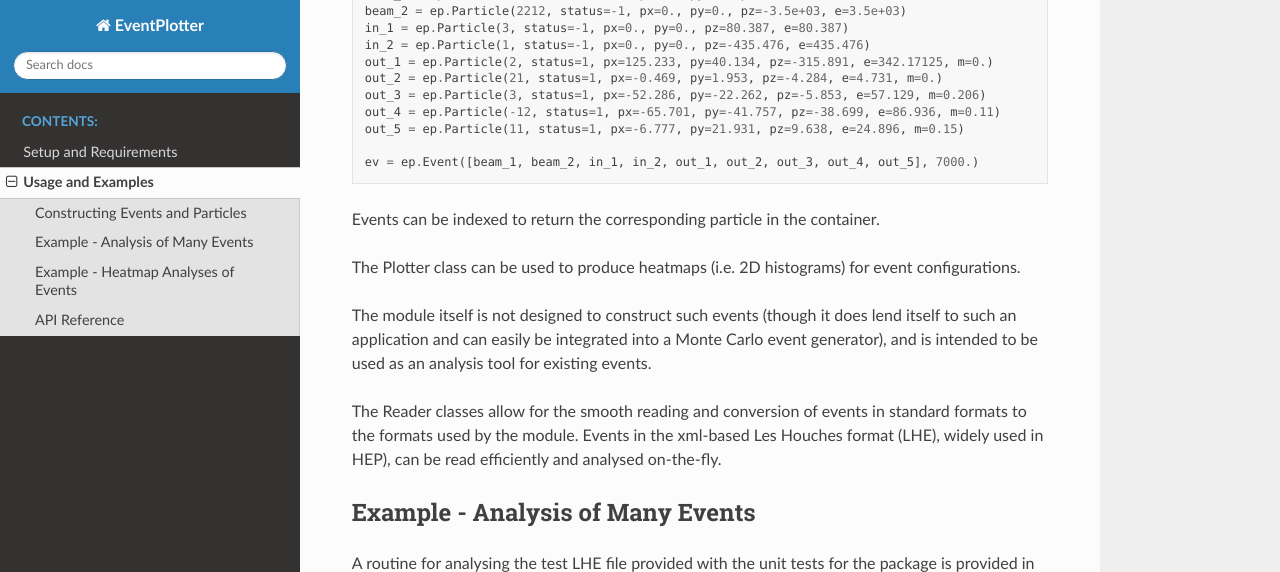
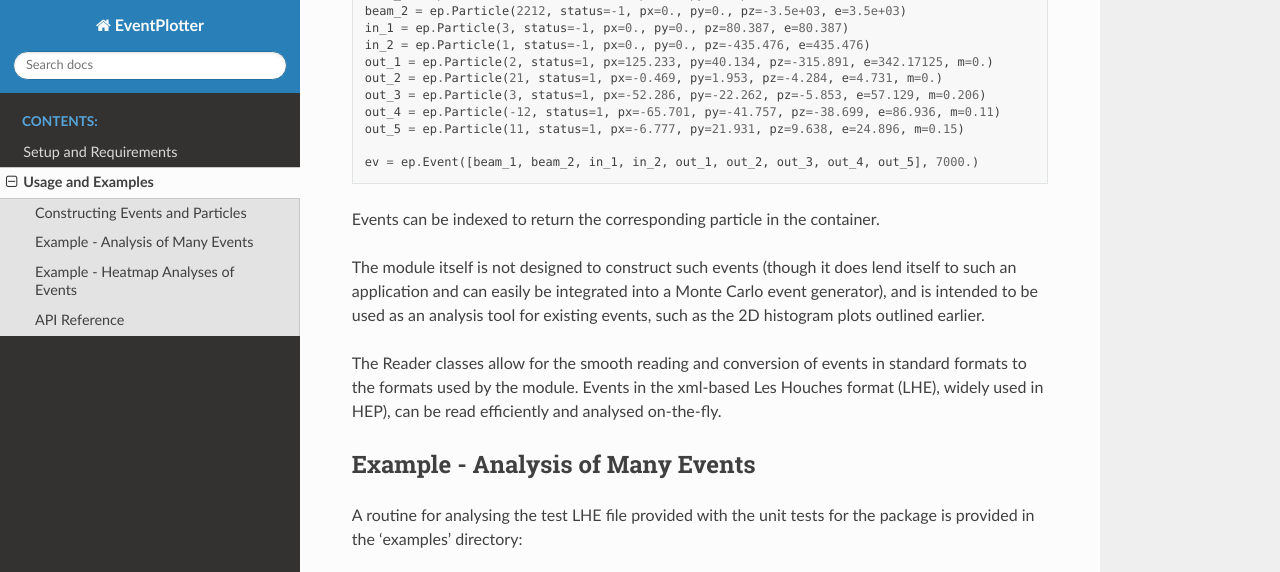
Before and after one commit to Hitham2496/EventPlotter, a Sphinx documentation site: the page built from docs/examples.rst, in a window 1280 px wide and 900 px high, scrolled down 818 px, cut to the strip 0-572 px from the top of the window. Built offline with Sphinx 7.4.7 and the Read the Docs theme 2.0.0, drawn with Linux system fonts in a browser that asks for light colours; pages that are not in the unit, such as notebooks, are missing from menus.

Commit message:
Update notes in example documentation

```diff
--- a/docs/examples.rst
+++ b/docs/examples.rst
@@ -51,12 +51,10 @@ symmetric as is the case at the LHC) and an optional weight.
 
 Events can be indexed to return the corresponding particle in the container.
 
-The Plotter class can be used to produce heatmaps (i.e. 2D histograms) for event
-configurations.
-
 The module itself is not designed to construct such events (though it does lend
 itself to such an application and can easily be integrated into a Monte Carlo event
-generator), and is intended to be used as an analysis tool for existing events.
+generator), and is intended to be used as an analysis tool for existing events, such
+as the 2D histogram plots outlined earlier.
 
 The Reader classes allow for the smooth reading and conversion of events in standard
 formats to the formats used by the module. Events in the xml-based Les Houches format
```
